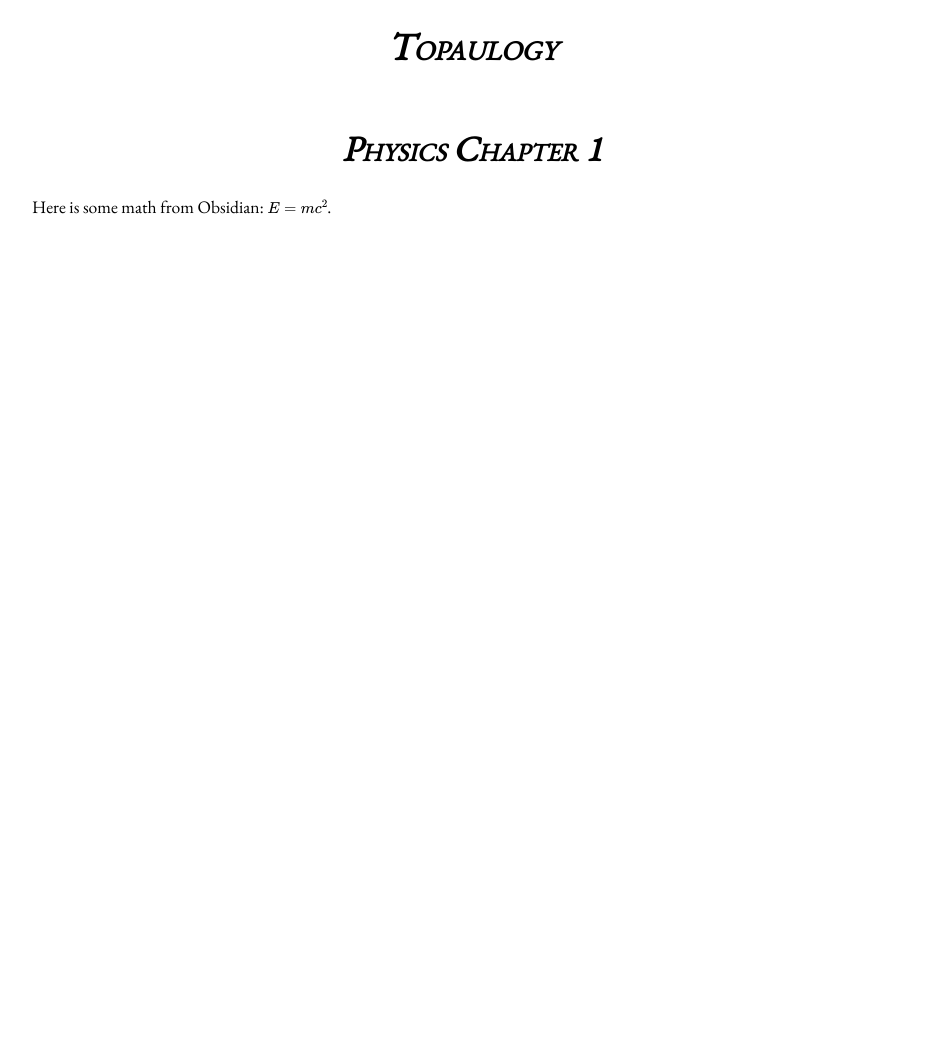
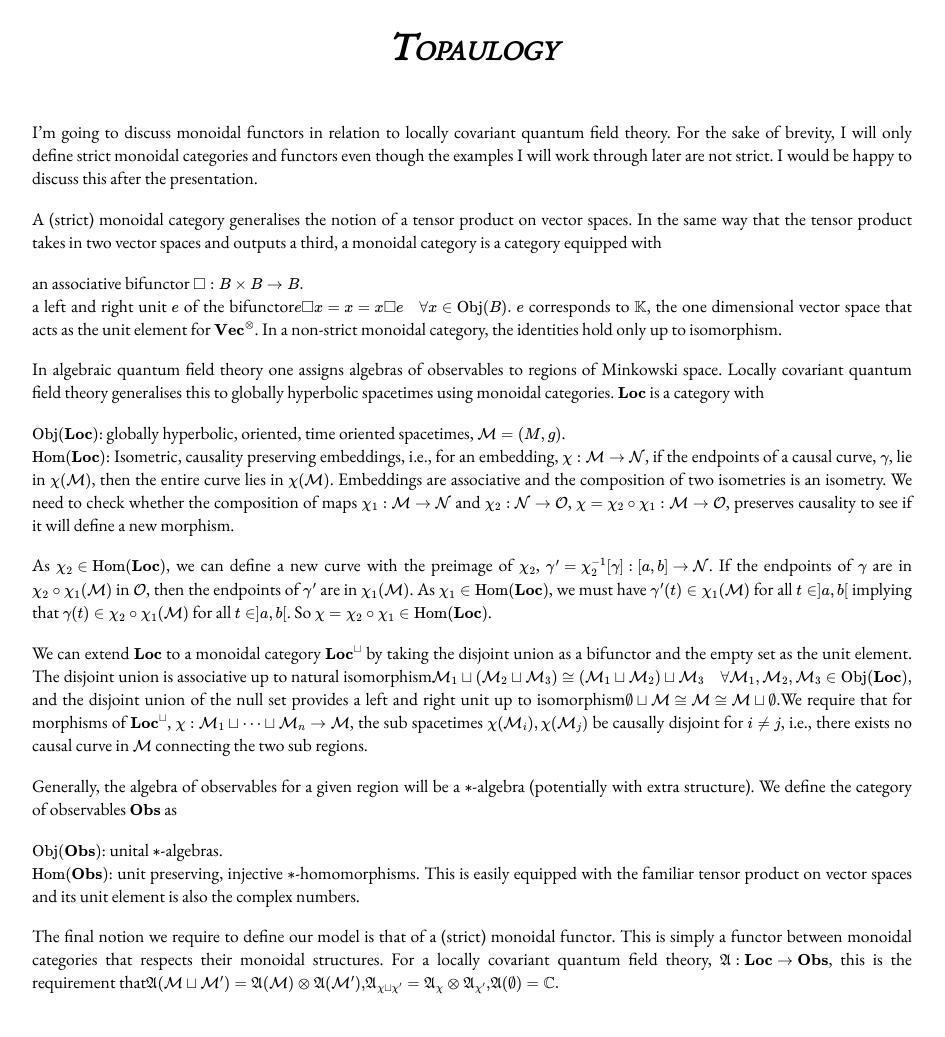
Before and after one commit to toPAULogy/toPAULogy.github.io, a Jekyll site: the page built from test.md, in a window 1280 px wide. Shown: the whole page, without its empty margins (168-1113 px from the left). Built offline with Jekyll 4.4.1, drawn with Linux system fonts in a browser that asks for light colours; before the commit the page ends 900 px from its top, so only the background shows below that.

Commit message:
Update test.md

```diff
--- a/test.md
+++ b/test.md
@@ -1,7 +1,27 @@
 ---
 layout: default
-title: My Math Notes
+title: Test
 ---
+I'm going to discuss monoidal functors in relation to locally covariant quantum field theory. For the sake of brevity, I will only define strict monoidal categories and functors even though the examples I will work through later are not strict. I would be happy to discuss this after the presentation.
 
-# Physics Chapter 1
-Here is some math from Obsidian: $E = mc^2$.
+A (strict) monoidal category generalises the notion of a tensor product on vector spaces. In the same way that the tensor product takes in two vector spaces and outputs a third, a monoidal category is a category equipped with
+- an associative bifunctor $$\square : B\times B\rightarrow B.$$
+- a left and right unit $e$ of the bifunctor$$e\square x = x = x\square e \quad \forall x\in \operatorname{Obj}(B).$$
+$e$ corresponds to $\mathbb{K}$, the one dimensional vector space that acts as the unit element for $\mathbf{Vec}^\otimes$. In a non-strict monoidal category, the identities hold only up to isomorphism.
+
+In algebraic quantum field theory one assigns algebras of observables to regions of Minkowski space. Locally covariant quantum field theory generalises this to globally hyperbolic spacetimes using monoidal categories. $\mathbf{Loc}$ is a category with
+- $\operatorname{Obj}(\mathbf{Loc})$: globally hyperbolic, oriented, time oriented spacetimes, $\mathcal{M}=(M,g)$.
+- $\operatorname{Hom}(\mathbf{Loc})$: Isometric, causality preserving embeddings, i.e., for an embedding, $\chi: \mathcal{M}\rightarrow \mathcal{N}$, if the endpoints of a causal curve, $\gamma$, lie in $\chi(\mathcal{M})$, then the entire curve lies in $\chi(\mathcal{M})$.
+Embeddings are associative and the composition of two isometries is an isometry. We need to check whether the composition of maps $\chi_1:\mathcal{M}\rightarrow \mathcal{N}$ and $\chi_2:\mathcal{N}\rightarrow \mathcal{O}$, $\chi = \chi_2\circ \chi_1: \mathcal{M}\rightarrow \mathcal{O}$, preserves causality to see if it will define a new morphism.
+
+
+As $\chi_2\in \operatorname{Hom}(\mathbf{Loc})$, we can define a new curve with the preimage of $\chi_2$, $\gamma^\prime=\chi_2^{-1}[\gamma]: [a,b]\rightarrow \mathcal{N}$. If the endpoints of $\gamma$ are in $\chi_2\circ \chi_1 (\mathcal{M})$ in $\mathcal{O}$, then the endpoints of $\gamma^\prime$ are in $\chi_1 (\mathcal{M})$. As $\chi_1\in \operatorname{Hom}(\mathbf{Loc})$, we must have $\gamma^\prime(t)\in \chi_1(\mathcal{M})$ for all $t\in ]a,b[$ implying that $\gamma(t)\in \chi_2\circ\chi_1(\mathcal{M})$ for all $t\in ]a,b[$. So $\chi = \chi_2\circ\chi_1\in \operatorname{Hom}(\mathbf{Loc})$.
+
+We can extend $\mathbf{Loc}$ to a monoidal category $\mathbf{Loc}^\sqcup$ by taking the disjoint union as a bifunctor and the empty set as the unit element. The disjoint union is associative up to natural isomorphism$$\mathcal{M}_1\sqcup (\mathcal{M}_2\sqcup \mathcal{M}_3)\cong( \mathcal{M}_1\sqcup \mathcal{M}_2)\sqcup \mathcal{M}_3\quad \forall \mathcal{M}_1, \mathcal{M}_2, \mathcal{M}_3\in \operatorname{Obj}(\mathbf{Loc}),$$and the disjoint union of the null set provides a left and right unit up to isomorphism$$\emptyset\sqcup \mathcal{M} \cong \mathcal{M} \cong \mathcal{M} \sqcup\emptyset.$$We require that for morphisms of $\mathbf{Loc}^\sqcup$, $\chi: \mathcal{M}_1\sqcup \cdots \sqcup \mathcal{M}_n\rightarrow \mathcal{M}$, the sub spacetimes $\chi(\mathcal{M}_i), \chi(\mathcal{M}_j)$ be causally disjoint for $i\neq j$, i.e., there exists no causal curve in $\mathcal{M}$ connecting the two sub regions.
+
+Generally, the algebra of observables for a given region will be a $*$-algebra (potentially with extra structure). We define the category of observables $\mathbf{Obs}$ as
+- $\operatorname{Obj}(\mathbf{Obs})$: unital $*$-algebras.
+- $\operatorname{Hom}(\mathbf{Obs})$: unit preserving, injective $*$-homomorphisms.
+This is easily equipped with the familiar tensor product on vector spaces and its unit element is also the complex numbers.
+
+The final notion we require to define our model is that of a (strict) monoidal functor. This is simply a functor between monoidal categories that respects their monoidal structures. For a locally covariant quantum field theory, $\mathfrak{A}:\mathbf{Loc}\rightarrow \mathbf{Obs}$, this is the requirement that$$\mathfrak{A}(\mathcal{M}\sqcup \mathcal{M}^\prime)=\mathfrak{A}(\mathcal{M})\otimes\mathfrak{A}(\mathcal{M}^\prime),$$$$\mathfrak{A}_{\chi\sqcup\chi^\prime}=\mathfrak{A}_\chi \otimes \mathfrak{A}_{\chi^\prime},$$$$\mathfrak{A}(\emptyset)=\mathbb{C}.$$
```
